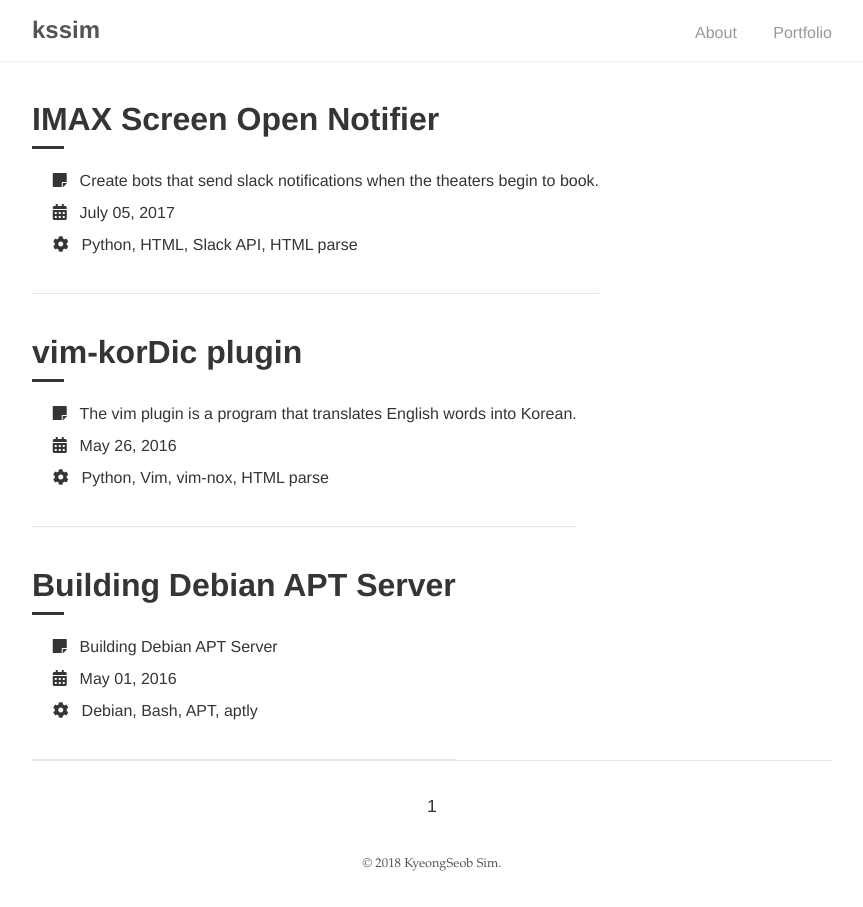
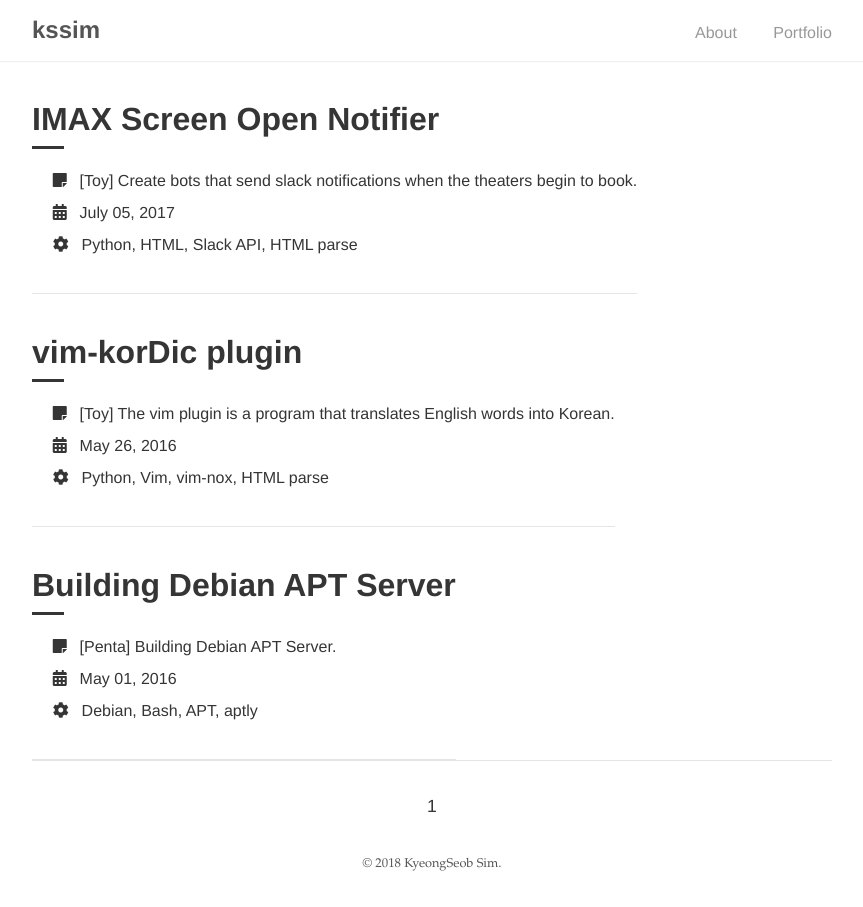
Before and after one commit to kssim/profile, a Jekyll site: the page built from portfolio/index.html, in a window 1280 px wide. Shown: the whole page, without its empty margins (208-1071 px from the left). Built offline with Jekyll 4.4.1, drawn with Linux system fonts in a browser that asks for light colours; the list of posts is cut into pages by our own code.

Commit message:
Refined portfolio layout

```diff
--- a/_layouts/portfolio.html
+++ b/_layouts/portfolio.html
@@ -11,7 +11,7 @@ layout: base
 
         <div class="portfolio-content">
           <span class="portfolio-icon">
-              <i class="fa fa-sticky-note"></i><span class="portfolio-icon-text">{{ post.info }}</span>
+              <i class="fa fa-sticky-note"></i><span class="portfolio-icon-text">[{{ post.type }}] {{ post.info }}</span>
           </span>
           </br>
           <span class="portfolio-icon">
--- a/_posts/2016-05-01-building-debian-apt-server.md
+++ b/_posts/2016-05-01-building-debian-apt-server.md
@@ -1,8 +1,9 @@
 ---
 layout: post
 title:  "Building Debian APT Server"
-info: "Building Debian APT Server"
-tech : "Debian, Bash, APT, aptly"
+info: "Building Debian APT Server."
+tech: "Debian, Bash, APT, aptly"
+type: Penta
 ---
 
 ## Project Period & Property
--- a/_posts/2016-05-26-vim-kordic-plugin.md
+++ b/_posts/2016-05-26-vim-kordic-plugin.md
@@ -2,7 +2,8 @@
 layout: post
 title: vim-korDic plugin
 info: The vim plugin is a program that translates English words into Korean.
-tech : "Python, Vim, vim-nox, HTML parse"
+tech: "Python, Vim, vim-nox, HTML parse"
+type: Toy
 ---
 
 ## Project Period & Property
--- a/_posts/2017-07-05-imax-screen-open-notifier.md
+++ b/_posts/2017-07-05-imax-screen-open-notifier.md
@@ -2,7 +2,8 @@
 layout: post
 title: IMAX Screen Open Notifier
 info: Create bots that send slack notifications when the theaters begin to book.
-tech : "Python, HTML, Slack API, HTML parse"
+tech: "Python, HTML, Slack API, HTML parse"
+type: Toy
 ---
 
 ## Project Period & Property
```
